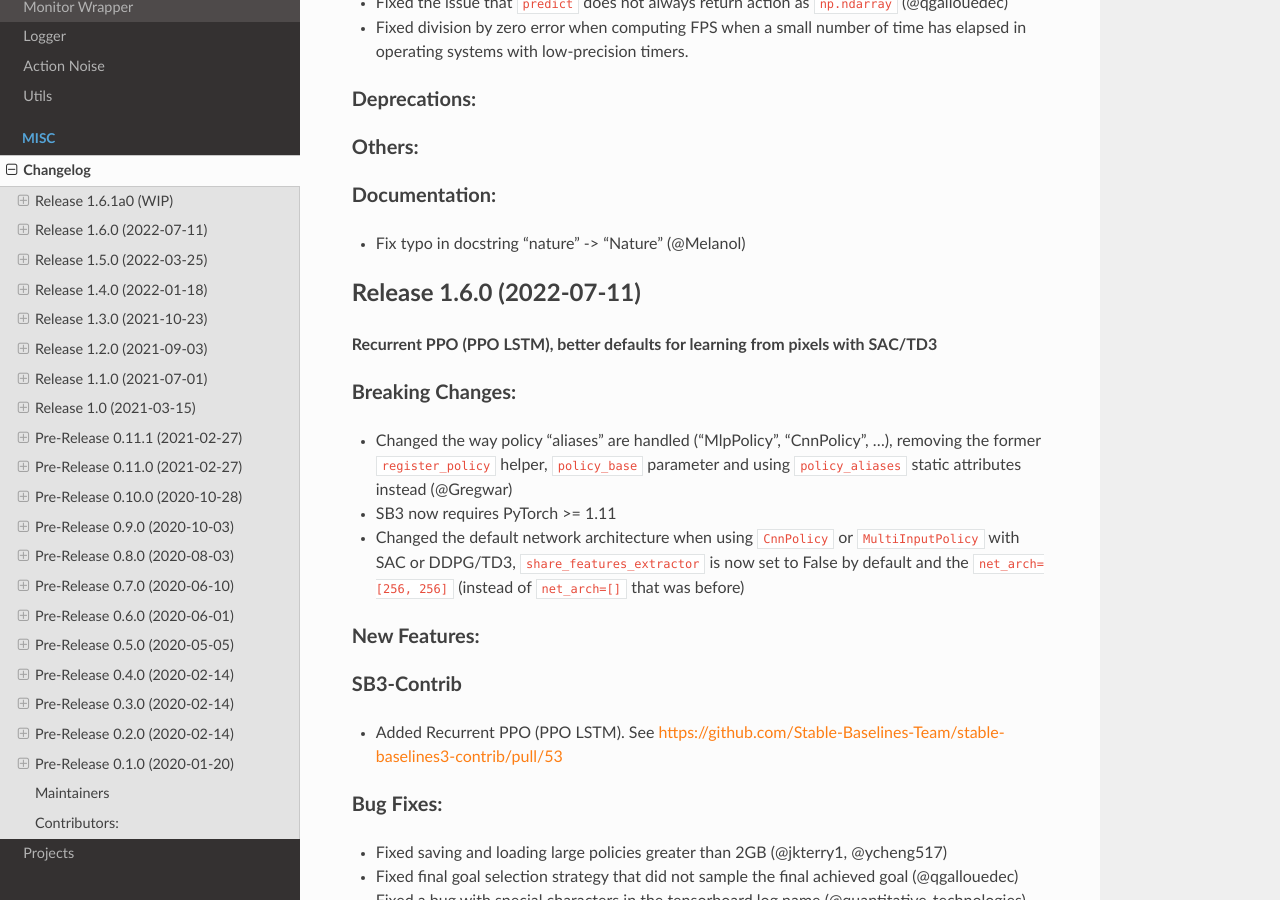
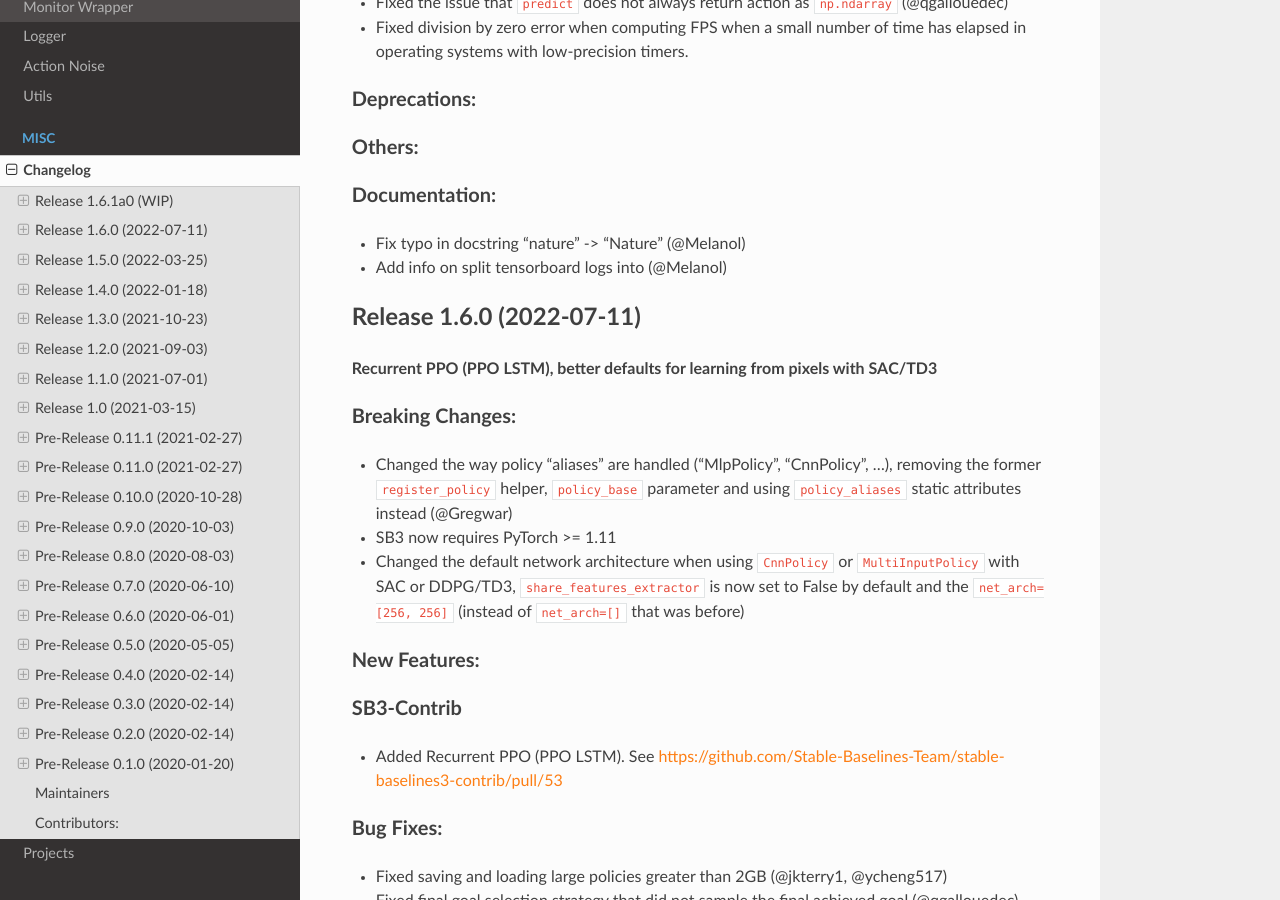
Before and after one commit to DLR-RM/stable-baselines3, a Sphinx documentation site: the page built from docs/misc/changelog.rst, in a window 1280 px wide and 900 px high, scrolled down 411 px. Built offline with Sphinx 7.4.7 and the Read the Docs theme 2.0.0, drawn with Linux system fonts in a browser that asks for light colours.

Commit message:
Update changelog.rst

```diff
--- a/docs/misc/changelog.rst
+++ b/docs/misc/changelog.rst
@@ -29,6 +29,7 @@
 Documentation:
 ^^^^^^^^^^^^^^
 - Fix typo in docstring "nature" -> "Nature" (@Melanol)
+- Add info on split tensorboard logs into (@Melanol)
 
 
 Release 1.6.0 (2022-07-11)
```
